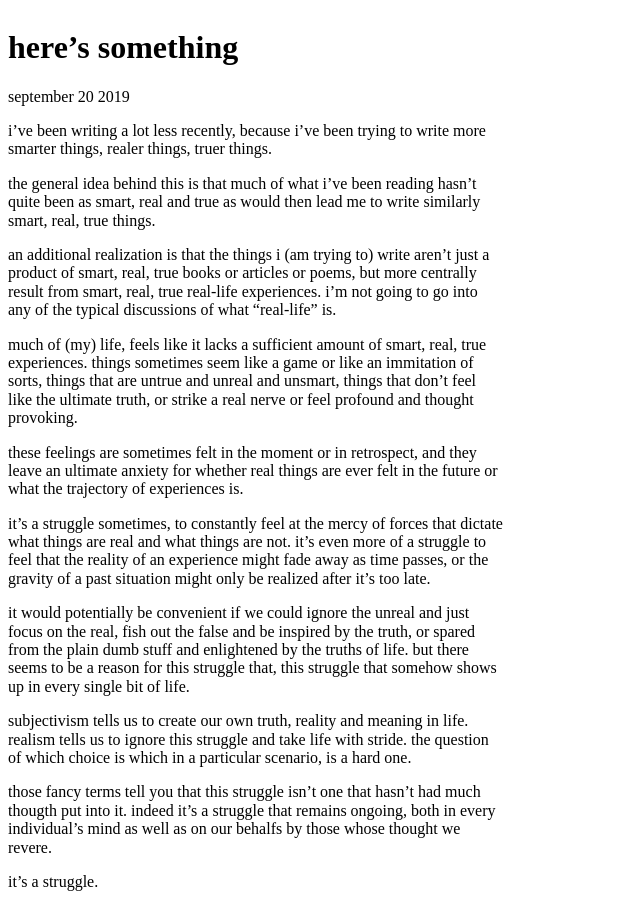
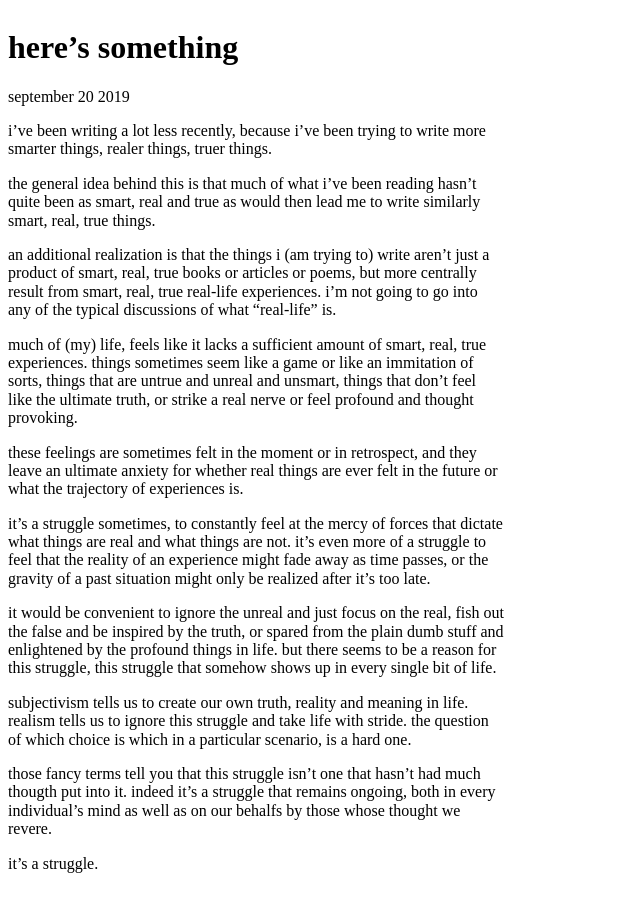
Before and after one commit to Korede-TA/korede-ta.github.io, a Jekyll site: the page built from w/rants/2019-09-20-heres-something.md, in a window 1280 px wide. Shown: the whole page, without its empty margins (0-640 px from the left). Built offline with Jekyll 4.4.1, drawn with Linux system fonts in a browser that asks for light colours; our own code applies the rules of GitHub Pages for plain Markdown files.

Commit message:
new wiki fixes

```diff
--- a/w/index.html
+++ b/w/index.html
@@ -33,7 +33,7 @@ in a perpetual "drafts" state
 <br/>
 
 {% assign folder1 = site.pages | where_exp: "item" , "item.path contains 'w'" | sort:"path" %}
-{% for item in folder1 %}
+{% for item in folder1 reversed %}
 	<p><a href="#" onclick="newFrame('{{ item.url }}')" class="link dim bb">{{item.path}}</a></p>
 {% endfor %}
 
--- a/w/rants/2019-09-20-heres-something.md
+++ b/w/rants/2019-09-20-heres-something.md
@@ -24,8 +24,8 @@ of experiences is.
 it's a struggle sometimes, to constantly feel at the mercy of forces that dictate what things are real and what things are not. it's even more of a struggle to feel that the reality of
 an experience might fade away as time passes, or the gravity of a past situation might only be realized after it's too late.
 
-it would potentially be convenient if we could ignore the unreal and just focus on the real, fish out the false and be inspired by the truth, or spared from the plain dumb stuff and enlightened by the truths
-of life. but there seems to be a reason for this struggle that, this struggle that somehow shows up in every single bit of life.
+it would be convenient to ignore the unreal and just focus on the real, fish out the false and be inspired by the truth, or spared from the plain dumb stuff and enlightened by the profound
+things in life. but there seems to be a reason for this struggle, this struggle that somehow shows up in every single bit of life.
 
 subjectivism tells us to create our own truth, reality and meaning in life. realism tells us to ignore this struggle and take life with stride. the question of which choice is which
 in a particular scenario, is a hard one.
```
